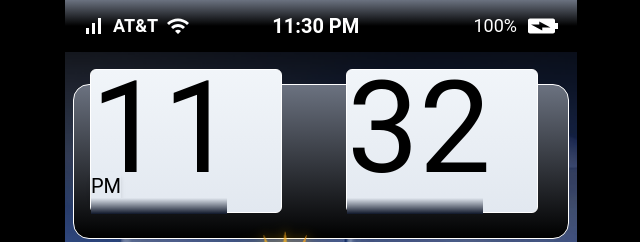
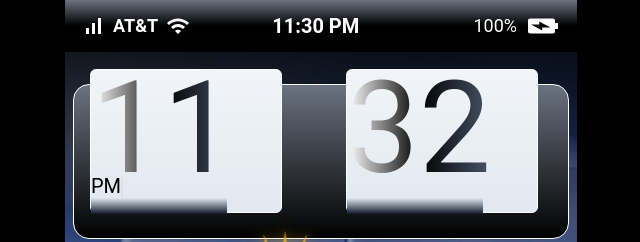
Before and after one commit to AwesomeJackify/android, a React (Vite) app: page / in a window 1280 px wide. Shown: the top 242 px of the page, without its empty margins (319-959 px from the left). Built offline with nearby package versions, Linux system fonts and the light colour scheme; some icons are missing.

Commit message:
Added gradient to text on clock

```diff
--- a/src/pages/App.tsx
+++ b/src/pages/App.tsx
@@ -152,7 +152,7 @@ function App() {
             <div className="bg-gradient-to-b from-gray-500 to-black border border-white mt-4    grow max-h-48 w-full -z-10 rounded-2xl  ">
               <div className="flex w-full gap-16 items-center justify-stretch ">
                 <div className="bg-gradient-to-b ml-4 relative  from-slate-100 to-slate-200 border border-white    bottom-4 shadow-large    rounded-md h-36 w-48 ">
-                  <h1 className="text-9xl text-black absolute bottom-5  ">
+                  <h1 className="text-9xl bg-gradient-to-r from-white via-black to-slate-600 inline-block bg-clip-text text-transparent absolute bottom-5  ">
                     11
                   </h1>
                   <h1 className="text-xl text-black absolute bottom-3 shadow-md  ">
@@ -161,7 +161,9 @@ function App() {
                   <div className="absolute bg-gradient-to-b from-slate-200 to-slate-900 top-[8rem]            h-4 36 w-[8.5rem] z-10 "></div>
                 </div>
                 <div className="bg-gradient-to-b mr-4 from-slate-100 to-slate-200  relative border border-white   bottom-4 shadow-large    rounded-md h-36 w-48 ">
-                  <h1 className="text-9xl text-black  absolute bottom-5">32</h1>
+                  <h1 className="text-9xl bg-gradient-to-r from-white via-black to-slate-600 inline-block bg-clip-text text-transparent absolute bottom-5  ">
+                    32
+                  </h1>
                   <div className="absolute bg-gradient-to-b from-slate-200 to-slate-900 top-[8rem]           h-4 36 w-[8.5rem] z-10 "></div>
                 </div>
               </div>
```
